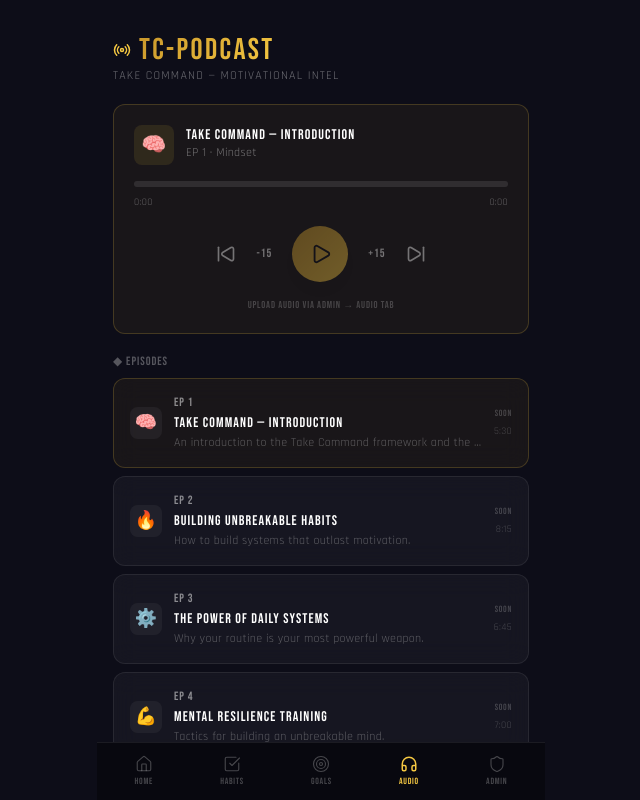
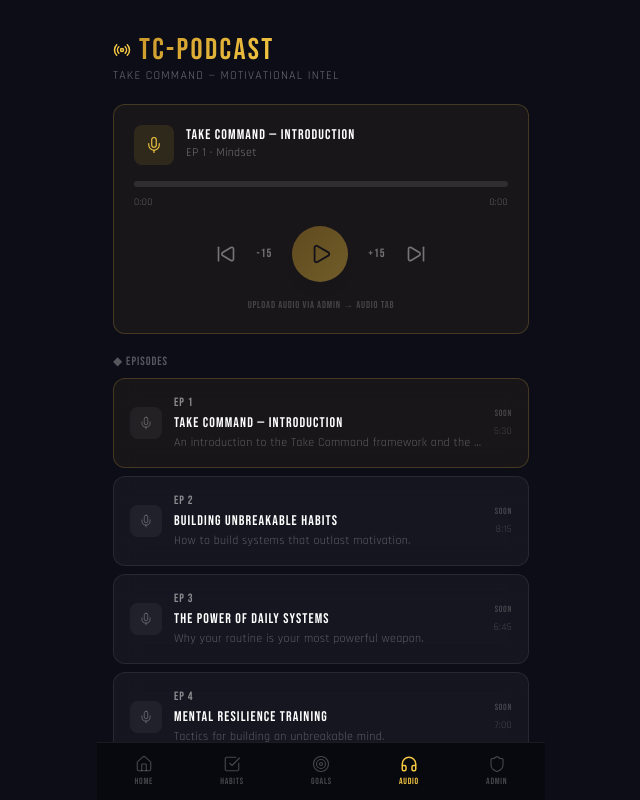
Before and after one commit to Vic2rTZH/victory-academy, a React (Vite) app: page /victory-academy/audio in a window 1280 px wide. Both pictures are taken after a click on the button 640 px from the left and 173 px from the top of the page. Shown: the top 800 px of the page, without its empty margins (319-959 px from the left). Built offline with nearby package versions, Linux system fonts and the light colour scheme; no server answers; the database is empty.

Commit message:
fix: replace emojis with Lucide outline icons, fix encoding

```diff
--- a/src/pages/Admin.jsx
+++ b/src/pages/Admin.jsx
@@ -139,7 +139,7 @@ export default function Admin() {
           </div>
           <div className="card-glass rounded-xl p-4 text-center space-y-2">
             <p className="text-white/40 text-xs">Connect Supabase to unlock full analytics</p>
-            <p className="text-white/20 text-xs">User sessions Â· Engagement rates Â· Completion trends</p>
+            <p className="text-white/20 text-xs">User sessions · Engagement rates · Completion trends</p>
           </div>
         </div>
       )}
@@ -173,7 +173,7 @@ export default function Admin() {
             {quotes.map(q => (
               <div key={q.id} className="card-glass rounded-xl p-3 space-y-1">
                 <p className="text-sm text-white/80">"{q.text}"</p>
-                <p className="text-white/40 text-xs">{q.author} Â· {q.category}</p>
+                <p className="text-white/40 text-xs">{q.author} · {q.category}</p>
               </div>
             ))}
             {quotes.length === 0 && <p className="text-white/20 text-xs text-center py-4">No custom quotes yet</p>}
--- a/src/pages/Audio.jsx
+++ b/src/pages/Audio.jsx
@@ -1,5 +1,5 @@
 import { useState, useEffect, useRef } from 'react'
-import { Play, Pause, SkipBack, SkipForward, Volume2, Loader2, Radio } from 'lucide-react'
+import { Play, Pause, SkipBack, SkipForward, Volume2, Loader2, Radio, Mic } from 'lucide-react'
 import { supabase } from '../lib/supabase'
 
 const FALLBACK_TRACKS = [
@@ -137,7 +137,7 @@ export default function Audio() {
         <div className="card-command rounded-xl p-5 space-y-4">
           <div className="flex items-start gap-3">
             <div className="w-10 h-10 rounded-lg bg-[#f5c842]/10 flex items-center justify-center shrink-0">
-              <span className="text-xl">{current.emoji || '🎙️'}</span>
+              <Mic size={18} strokeWidth={1.5} className="gold-text" />
             </div>
             <div className="flex-1 min-w-0">
               <p className="font-military tracking-wider text-sm truncate">{current.title}</p>
@@ -215,7 +215,7 @@ export default function Audio() {
                 }`}
               >
                 <div className="w-8 h-8 rounded-lg bg-white/5 flex items-center justify-center shrink-0">
-                  <span className="text-lg">{ep.emoji || '🎙️'}</span>
+                  <Mic size={14} strokeWidth={1.5} className="text-white/30" />
                 </div>
                 <div className="flex-1 min-w-0">
                   <p className="font-military tracking-wider text-xs text-white/50 mb-0.5">
```
